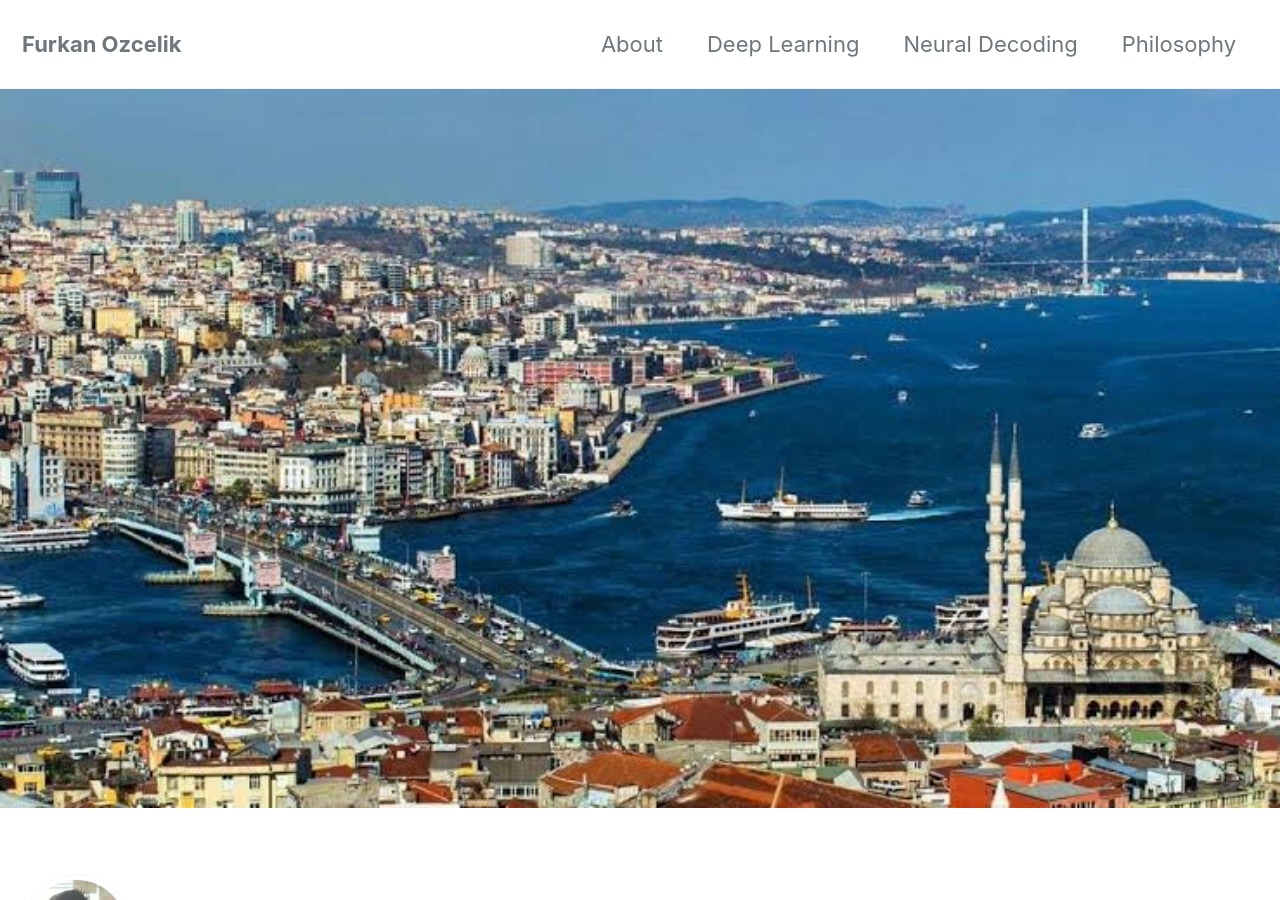
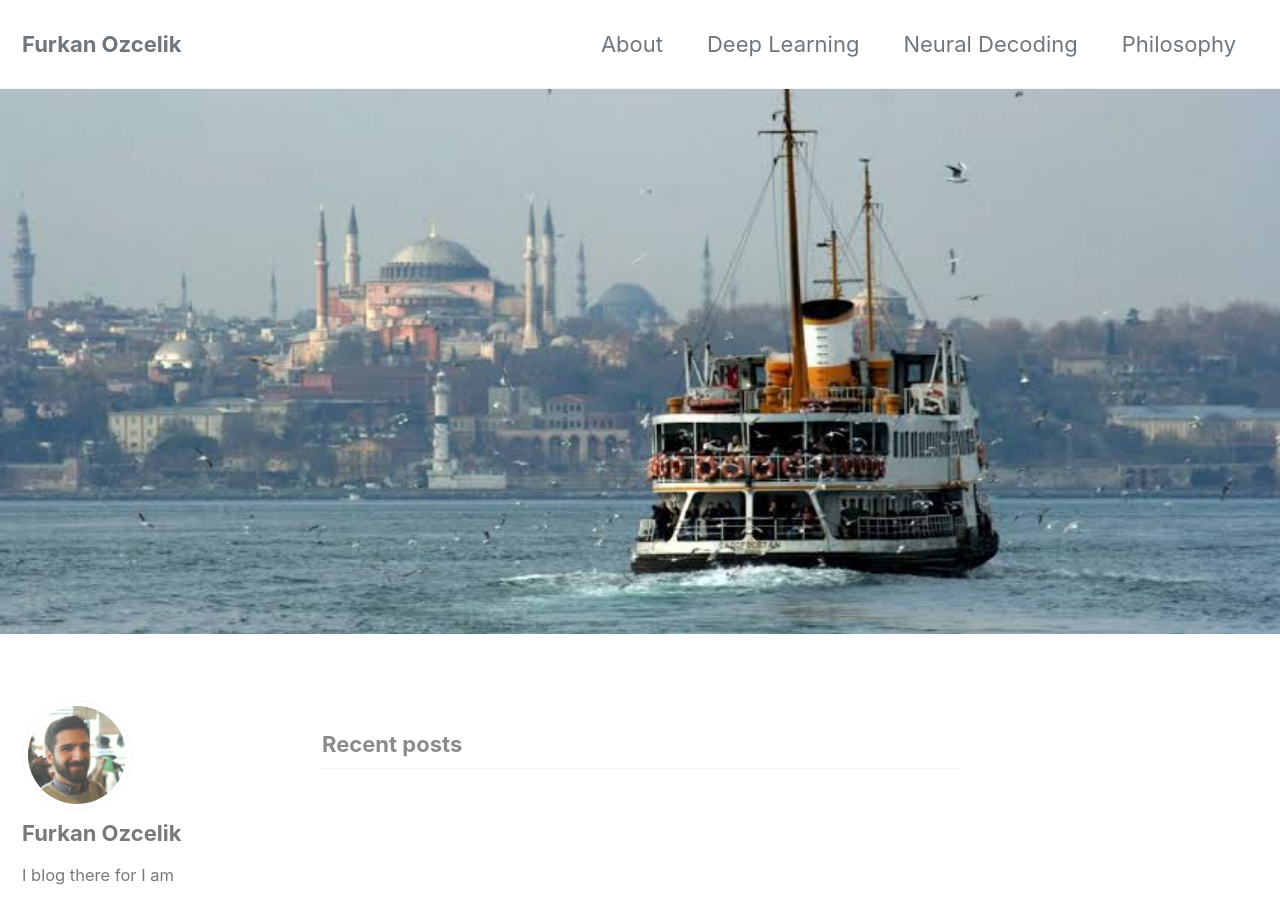
Before and after one commit to ozcelikfu/ozcelikfu.github.io, a Jekyll site: the page built from index.html, in a window 1280 px wide and 900 px high. Built offline with Jekyll 4.4.1, drawn with Linux system fonts in a browser that asks for light colours; cached includes are drawn as plain includes; nearby versions of some CDN libraries; the list of posts is cut into pages by our own code.

Commit message:
site edited

```diff
--- a/index.html
+++ b/index.html
@@ -2,5 +2,5 @@
 layout: home
 author_profile: true
 header:
-    image: "/images/istanbul.jpeg"
+    image: "/images/istanbul2.jpeg"
 ---
```
Also changed, not shown: _pages/about.md (+1 -1 lines).
